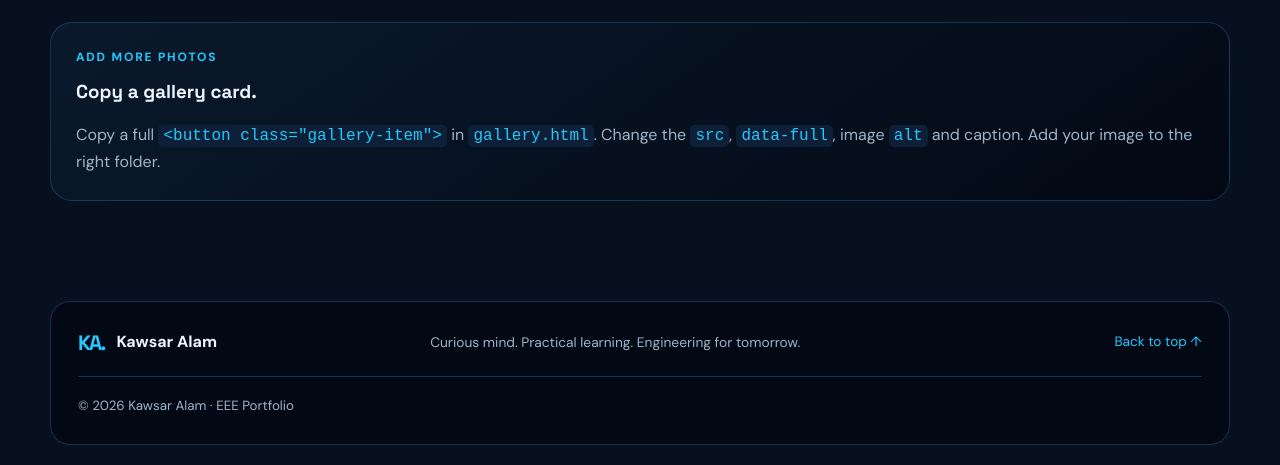
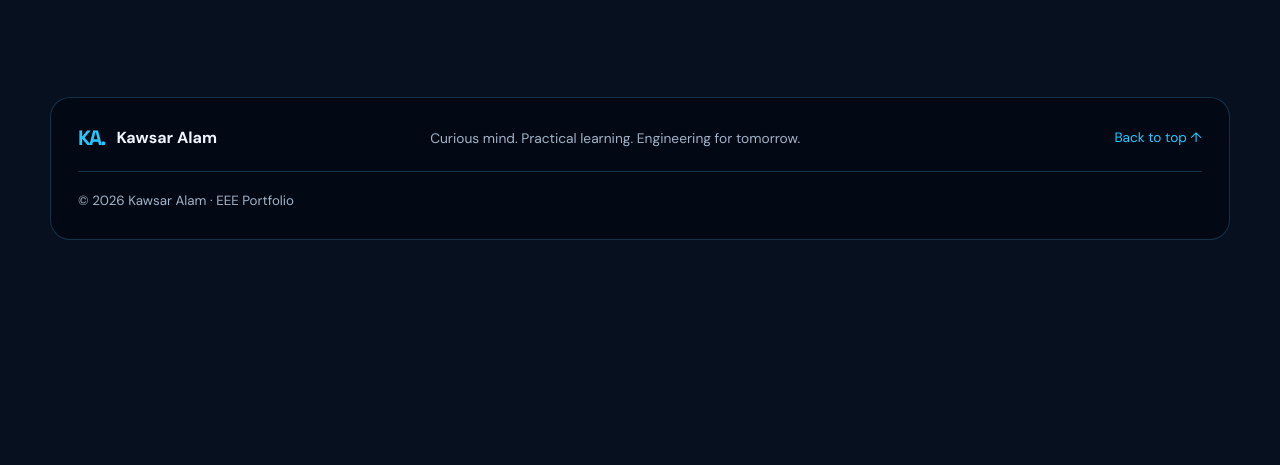
Before and after one commit to kawsaralam202627-oss/Kawsar-s-Portfolio, a plain HTML site: page gallery.html in a window 1280 px wide. Shown: the part 2258-2723 px from the top of the page. After the commit the page ends 2518 px from the top, so only its background shows below. Drawn offline with Linux system fonts and the light colour scheme.

Commit message:
Update gallery.html

```diff
--- a/gallery.html
+++ b/gallery.html
@@ -70,8 +70,7 @@
           <button class="gallery-item" data-full="assets/images/gallery/personal-03.jpg" aria-label="View Personal photo 3"><img src="assets/images/gallery/personal-03.jpg" alt="Personal photo 3" loading="lazy" onerror="this.onerror=null;this.src='https://images.unsplash.com/photo-1511632765486-a01980e01a18?auto=format&fit=crop&w=800&q=80'"><span>Life Outside Class</span></button>
         </div>
       </div>
-      <div class="how-to-card"><p class="eyebrow">ADD MORE PHOTOS</p><h3>Copy a gallery card.</h3><p>Copy a full <code>&lt;button class="gallery-item"&gt;</code> in <code>gallery.html</code>. Change the <code>src</code>, <code>data-full</code>, image <code>alt</code> and caption. Add your image to the right folder.</p></div>
-    </section>
+
 
   </main>
   <footer class="site-footer">
```
